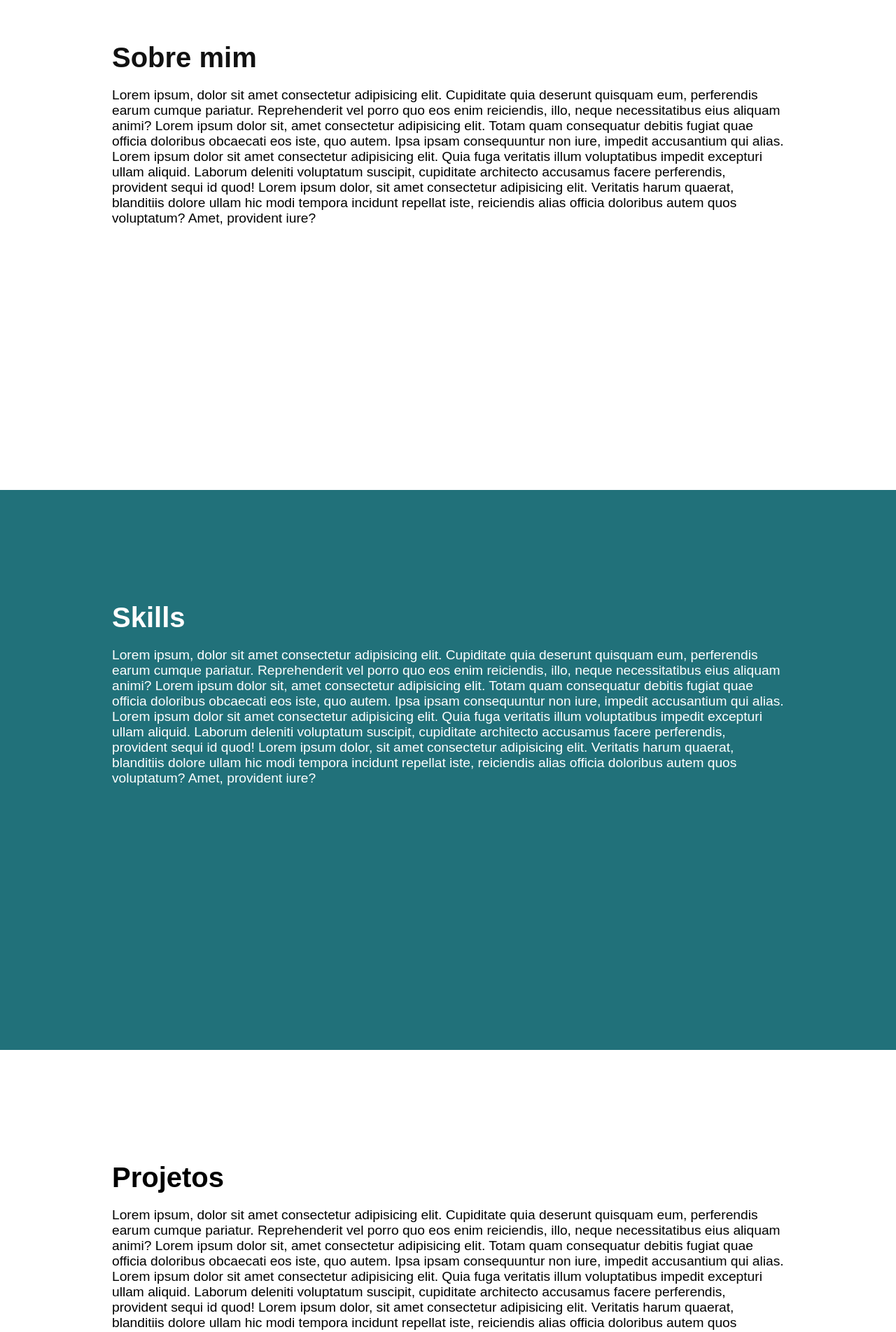
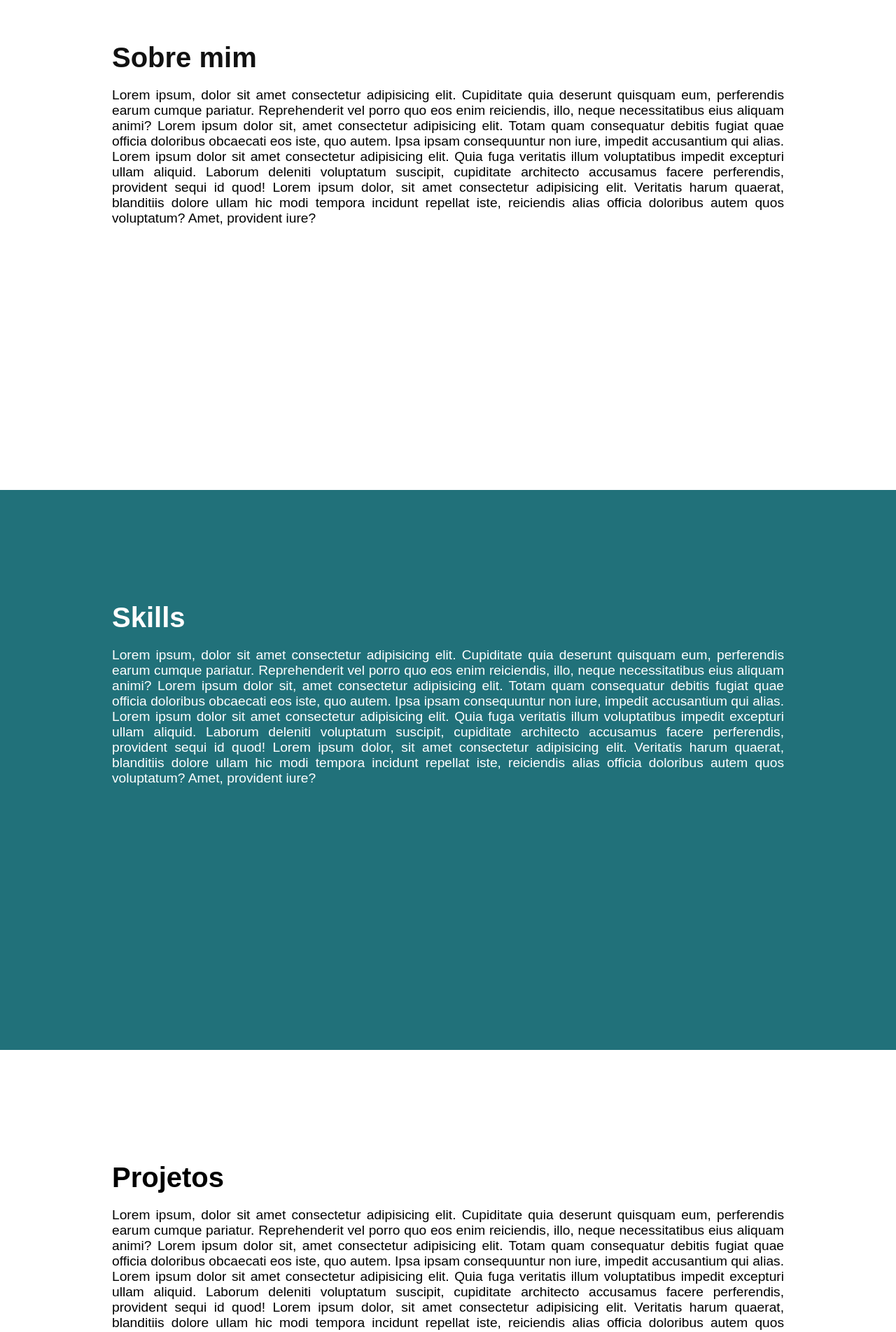
Before and after one commit to luanlsr/my-portifolio-with-react, a React (Create React App) app: page / in a window 1280 px wide. Shown: the part 900-2803 px from the top of the page at 70% size. Built offline with nearby package versions, Linux system fonts and the light colour scheme; a web font is replaced by a local one.

Commit message:
feat: ajustado o alinhamento dos textos

```diff
--- a/src/styles/About.css
+++ b/src/styles/About.css
@@ -18,7 +18,8 @@
 }
 
 .about-content p {
+  font-size: 1.2em;
   margin: 20px 0 0;
   padding: 0;
-  font-size: 1.2em;
+  text-align: justify;
 }
--- a/src/styles/Projects.css
+++ b/src/styles/Projects.css
@@ -14,7 +14,8 @@
 }
 
 .projects-content p {
+  font-size: 1.2em;
   margin: 20px 0 0;
   padding: 0;
-  font-size: 1.2em;
+  text-align: justify;
 }
--- a/src/styles/Skills.css
+++ b/src/styles/Skills.css
@@ -10,13 +10,14 @@
 }
 
 .skills-content h1 {
+  font-size: 2.5em;
   margin: 0;
   padding: 0;
-  font-size: 2.5em;
 }
 
 .skills-content p {
+  font-size: 1.2em;
   margin: 20px 0 0;
   padding: 0;
-  font-size: 1.2em;
+  text-align: justify;
 }
```
Also changed, not shown: src/assets/images/background2.jpg (added).
